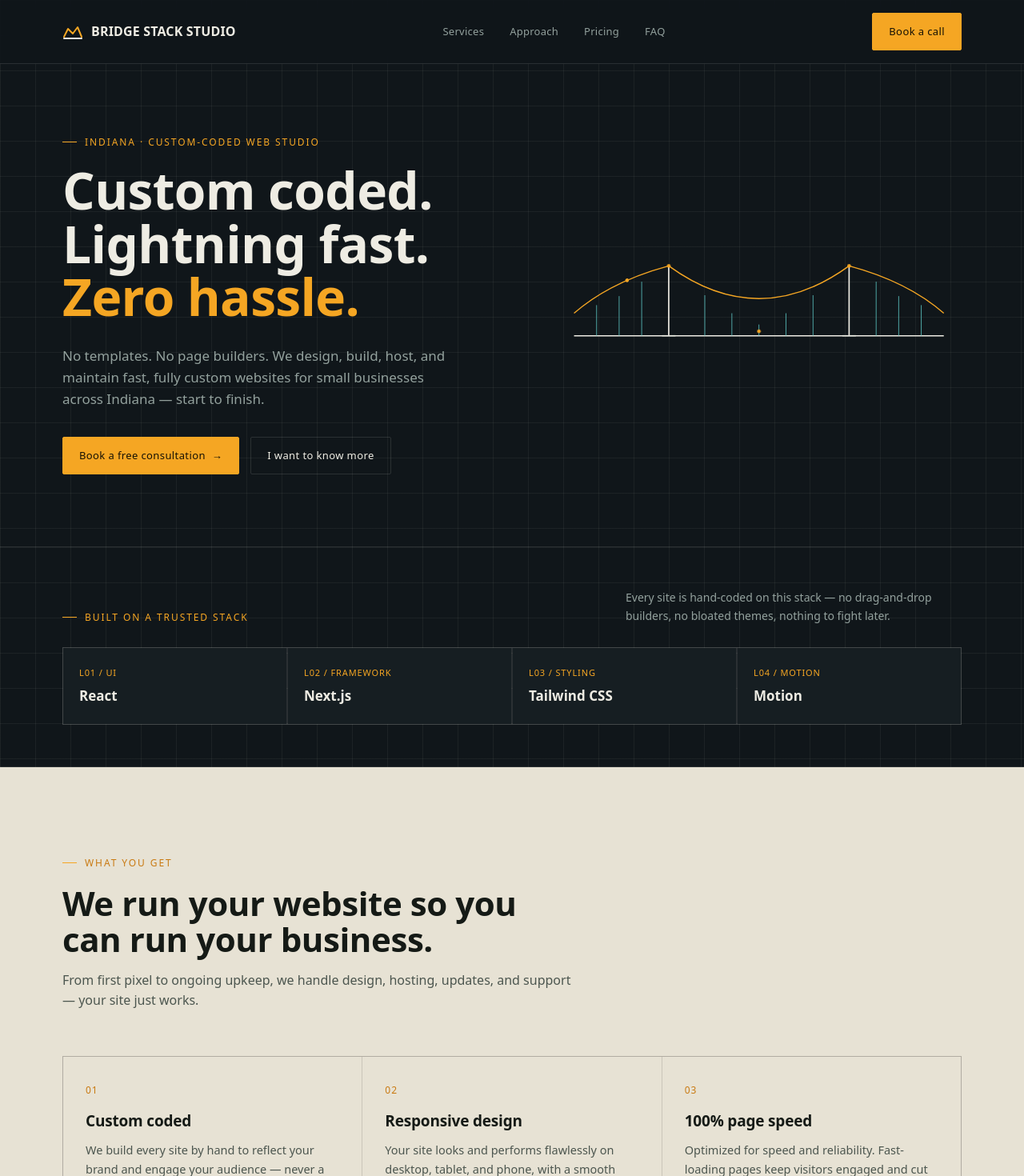
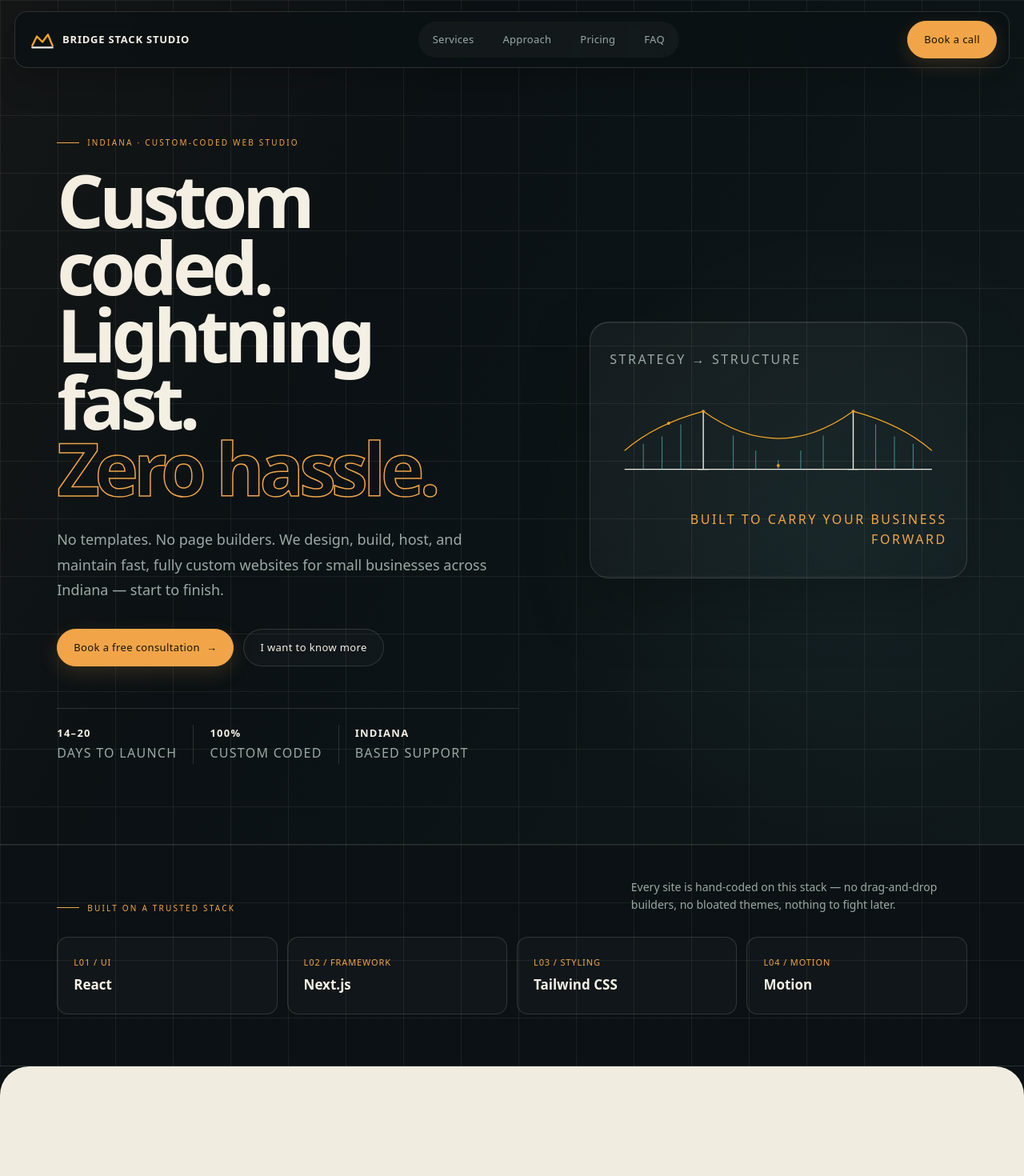
Before and after one commit to zabe-dev/bridgestackstudio, a Next.js app: page / in a window 1280 px wide. Shown: the top 1470 px of the page at 80% size. Built offline with nearby package versions, Linux system fonts and the light colour scheme.

Commit message:
Redesign marketing site UI

```diff
--- a/app/globals.css
+++ b/app/globals.css
@@ -994,3 +994,236 @@ footer .mono {
 	opacity: 1;
 	transform: translateY(0);
 }
+
+/* ---------- 2026 architectural redesign ---------- */
+:root {
+	--ink: #0b1114;
+	--panel: #111a1e;
+	--panel-2: #172227;
+	--paper: #f0ecdf;
+	--paper-2: #e4dece;
+	--paper-ink: #18201c;
+	--text: #f4f0e5;
+	--text-dim: #9ba9a5;
+	--amber: #f1a548;
+	--amber-deep: #a85d13;
+	--cyan: #75d5cf;
+	--line: rgba(244, 240, 229, 0.14);
+	--line-soft: rgba(244, 240, 229, 0.07);
+	--radius: 12px;
+	--maxw: 1240px;
+}
+
+body {
+	background:
+		radial-gradient(circle at 82% 8%, rgba(117, 213, 207, 0.07), transparent 24rem),
+		var(--ink);
+}
+.wrap { padding-inline: clamp(22px, 4vw, 52px); }
+.eyebrow {
+	font-size: 10px;
+	font-weight: 500;
+	letter-spacing: 0.22em;
+	margin-bottom: 22px;
+}
+.eyebrow::before { width: 28px; background: currentColor; }
+.section-head { max-width: 760px; margin-bottom: 64px; }
+.section-head h2,
+.about h2 {
+	font-size: clamp(36px, 5vw, 62px);
+	line-height: 0.98;
+	letter-spacing: -0.045em;
+}
+.section-head p { max-width: 590px; font-size: 17px; line-height: 1.75; }
+
+header {
+	top: 14px;
+	left: 18px;
+	right: 18px;
+	border: 1px solid var(--line);
+	border-radius: 16px;
+	background: rgba(11, 17, 20, 0.78);
+	box-shadow: 0 12px 45px rgba(0, 0, 0, 0.2);
+}
+.nav { padding: 11px 14px 11px 18px; }
+.brand { letter-spacing: 0.06em; font-size: 13px; }
+.brand-mark { width: 30px; height: 30px; }
+.nav-links {
+	gap: 8px;
+	padding: 4px;
+	border-radius: 999px;
+	background: rgba(255,255,255,.035);
+}
+.nav-links a { display: block; padding: 8px 14px; border-radius: 999px; }
+.nav-links a:hover { color: var(--text); background: rgba(255,255,255,.06); }
+.btn {
+	min-height: 46px;
+	padding: 12px 20px;
+	border-radius: 999px;
+	font-weight: 500;
+	justify-content: center;
+}
+.btn-solid { box-shadow: 0 8px 25px rgba(241,165,72,.16); }
+.btn-solid:hover { background: #ffc06d; transform: translateY(-2px); }
+.btn-outline { background: rgba(255,255,255,.025); }
+.btn-outline:hover { background: rgba(255,255,255,.07); transform: translateY(-2px); }
+
+.hero {
+	min-height: 94vh;
+	display: flex;
+	align-items: center;
+	padding: 170px 0 100px;
+}
+.hero::before {
+	content: "";
+	position: absolute;
+	inset: 0;
+	background: linear-gradient(115deg, rgba(241,165,72,.04), transparent 35%, rgba(117,213,207,.035));
+	pointer-events: none;
+}
+.grid-dark { background-size: 72px 72px; }
+.hero-grid { grid-template-columns: 1.1fr .9fr; gap: clamp(40px,7vw,100px); }
+.hero h1 {
+	font-size: clamp(54px, 7.2vw, 94px);
+	line-height: .91;
+	letter-spacing: -.065em;
+	max-width: 770px;
+}
+.hero h1 .accent {
+	color: transparent;
+	-webkit-text-stroke: 1.5px var(--amber);
+}
+.hero p.lead { margin: 32px 0; max-width: 590px; font-size: 18px; line-height: 1.75; }
+.hero-ctas { gap: 12px; }
+.hero-proof {
+	display: flex;
+	gap: 0;
+	margin-top: 52px;
+	padding-top: 20px;
+	border-top: 1px solid var(--line);
+	font: 10px/1.4 var(--font-mono);
+	letter-spacing: .08em;
+	text-transform: uppercase;
+	color: var(--text-dim);
+}
+.hero-proof span { padding: 0 20px; border-left: 1px solid var(--line); }
+.hero-proof span:first-child { padding-left: 0; border-left: 0; }
+.hero-proof strong { display: block; color: var(--text); font-size: 13px; margin-bottom: 3px; }
+.hero-figure {
+	padding: 34px 24px;
+	border: 1px solid var(--line);
+	border-radius: 24px;
+	background: linear-gradient(145deg, rgba(255,255,255,.045), rgba(255,255,255,.01));
+	box-shadow: inset 0 1px rgba(255,255,255,.08), 0 30px 80px rgba(0,0,0,.25);
+}
+.figure-label { font: 9px/1 var(--font-mono); letter-spacing: .16em; text-transform: uppercase; color: var(--text-dim); }
+.figure-label-top { margin-bottom: 30px; }
+.figure-label-bottom { text-align: right; margin-top: 22px; color: var(--amber); }
+
+.stack { padding: 42px 0 64px; }
+.stack-layers { gap: 12px; background: transparent; border: 0; }
+.layer { border: 1px solid var(--line); border-radius: 14px; background: rgba(255,255,255,.025); }
+.layer:hover { border-color: rgba(241,165,72,.45); transform: translateY(-3px); }
+
+.services, .faq { background: var(--paper); }
+.services { padding: 140px 0; border-radius: 36px 36px 0 0; }
+.cards { gap: 16px; background: transparent; border: 0; }
+.card {
+	min-height: 250px;
+	padding: 32px;
+	border: 1px solid rgba(21,26,22,.13);
+	border-radius: 18px;
+	transition: transform .25s ease, box-shadow .25s ease, background .25s ease;
+}
+.card:hover { transform: translateY(-6px); background: #fffdf6; box-shadow: 0 18px 45px rgba(32,29,20,.09); }
+.card .num { display: inline-grid; place-items: center; width: 38px; height: 38px; border: 1px solid rgba(168,93,19,.3); border-radius: 50%; }
+.card h3 { font-size: 23px; margin-top: 38px; letter-spacing: -.025em; }
+.card p { line-height: 1.7; }
+
+.about { padding: 140px 0; }
+.about-grid { gap: clamp(56px,8vw,110px); }
+.about p { line-height: 1.8; }
+.stat-row { border: 1px solid var(--line); border-radius: 16px; overflow: hidden; }
+.stat { padding: 22px 18px; border-right: 1px solid var(--line); }
+.compare { padding: 34px; border-radius: 22px; background: linear-gradient(145deg,var(--panel),rgba(23,34,39,.6)); }
+.compare-row { gap: 12px; }
+.compare-col { padding: 22px; border-radius: 14px; }
+.compare-col.win { background: rgba(241,165,72,.05); }
+.compare-col li { padding: 12px 0; }
+
+.process { padding: 130px 0; background: #0e171b; }
+.span-wrap { margin-top: 76px; }
+.stage { padding: 24px 20px; border-left: 1px solid var(--line); }
+.stage h4 { font-size: 19px; margin-top: 16px; }
+.stage p { line-height: 1.65; }
+
+.pricing { padding: 140px 0; }
+.plans { align-items: stretch; gap: 16px; }
+.plan { padding: 34px 30px; border-radius: 20px; background: rgba(255,255,255,.025); overflow: hidden; }
+.plan.popular { transform: translateY(-14px); box-shadow: 0 30px 80px rgba(0,0,0,.25); }
+.plan .badge { top: 18px; right: 18px; border-radius: 999px; }
+.plan h3 { font-size: 27px; margin-top: 18px; }
+.plan .price { font-size: 42px; letter-spacing: -.04em; margin-top: 30px; }
+.plan li { padding: 12px 0; }
+
+.faq { padding: 140px 0; border-radius: 36px 36px 0 0; }
+.faq .wrap { display: grid; grid-template-columns: .75fr 1.25fr; gap: 80px; }
+.faq-list { margin: 0; }
+.faq-q { padding: 25px 16px; font-size: 18px; }
+.faq-item.open { background: rgba(255,255,255,.35); }
+.faq-a p { margin-left: 16px; line-height: 1.75; }
+
+.contact { padding: 140px 0; }
+.contact-grid { gap: 24px; align-items: stretch; }
+.contact form,
+.contact-side { border: 1px solid var(--line); border-radius: 22px; overflow: hidden; }
+.contact form { padding: 34px; background: rgba(255,255,255,.025); }
+.field input, .field textarea { padding: 15px 16px; border-radius: 10px; transition: border-color .2s, background .2s; }
+.field input:hover, .field textarea:hover { border-color: rgba(244,240,229,.28); }
+.contact-side { gap: 0; background: transparent; }
+.contact-card { flex: 1; padding: 34px; border-bottom: 1px solid var(--line); }
+.contact-card:last-child { border-bottom: 0; }
+.contact-card a { font-size: clamp(17px,2vw,23px); }
+
+footer { padding: 50px 0; }
+.footer-row { display: grid; grid-template-columns: 1fr auto auto; gap: 28px; }
+.footer-brand { font-family: var(--font-display); font-weight: 600; text-decoration: none; }
+.footer-brand span { color: var(--amber); }
+
+@media (max-width: 940px) {
+	.hero { min-height: auto; }
+	.hero-grid { grid-template-columns: 1fr; }
+	.hero-figure { max-width: 680px; }
+	.faq .wrap { grid-template-columns: 1fr; gap: 20px; }
+	.plan.popular { transform: none; }
+}
+@media (max-width: 680px) {
+	header { top: 8px; left: 8px; right: 8px; }
+	.nav { padding: 9px 10px 9px 13px; }
+	.brand { font-size: 11px; }
+	.hero { padding: 130px 0 74px; }
+	.hero h1 { font-size: clamp(48px,15vw,68px); }
+	.hero-proof { display: grid; grid-template-columns: 1fr; gap: 12px; }
+	.hero-proof span { padding: 0 0 0 14px; border-left: 1px solid var(--line); }
+	.hero-proof span:first-child { padding-left: 14px; border-left: 1px solid var(--line); }
+	.hero-figure { padding: 24px 16px; border-radius: 18px; }
+	.services, .about, .process, .pricing, .faq, .contact { padding: 90px 0; }
+	.services, .faq { border-radius: 24px 24px 0 0; }
+	.section-head { margin-bottom: 42px; }
+	.compare { padding: 20px; }
+	.compare-row { grid-template-columns: 1fr; }
+	.span-line { display: none; }
+	.span-wrap { margin-top: 44px; }
+	.stages { gap: 0; }
+	.stage { padding: 22px; border-bottom: 1px solid var(--line); }
+	.contact form { padding: 24px 20px; }
+	.footer-row { grid-template-columns: 1fr; }
+}
+@media (prefers-reduced-motion: reduce) {
+	*, *::before, *::after {
+		scroll-behavior: auto !important;
+		animation-duration: .01ms !important;
+		animation-iteration-count: 1 !important;
+		transition-duration: .01ms !important;
+	}
+}
--- a/components/Contact.tsx
+++ b/components/Contact.tsx
@@ -55,7 +55,7 @@ export default function Contact({ contact }: { contact: ContactContent }) {
             </div>
             <div className="row2">
               <div className="field">
-                <label htmlFor="fname">Full name *</label>
+                <label htmlFor="name">Full name *</label>
                 <input
                   id="name"
                   name="name"
--- a/components/Footer.tsx
+++ b/components/Footer.tsx
@@ -4,6 +4,7 @@ export default function Footer({ site }: { site: SiteContent }) {
   return (
     <footer>
       <div className="wrap footer-row">
+        <a href="#top" className="footer-brand">Bridge Stack Studio <span>↑</span></a>
         <span className="mono">{site.footerCopyright}</span>
         <span className="mono">{site.footerCredit}</span>
       </div>
--- a/components/Hero.tsx
+++ b/components/Hero.tsx
@@ -22,9 +22,15 @@ export default function Hero({ hero }: { hero: HeroContent }) {
                 {hero.ctaSecondary}
               </a>
             </div>
+            <div className="hero-proof" aria-label="Service highlights">
+              <span><strong>14–20</strong> days to launch</span>
+              <span><strong>100%</strong> custom coded</span>
+              <span><strong>Indiana</strong> based support</span>
+            </div>
           </div>
 
           <div className="hero-figure" aria-hidden="true">
+            <div className="figure-label figure-label-top">Strategy → structure</div>
             <svg
               viewBox="0 0 900 260"
               className="draw"
@@ -121,6 +127,7 @@ export default function Hero({ hero }: { hero: HeroContent }) {
               />
               <circle className="pulse-dot" r="4" fill="#f5a623" />
             </svg>
+            <div className="figure-label figure-label-bottom">Built to carry your business forward</div>
           </div>
         </div>
       </div>
```
